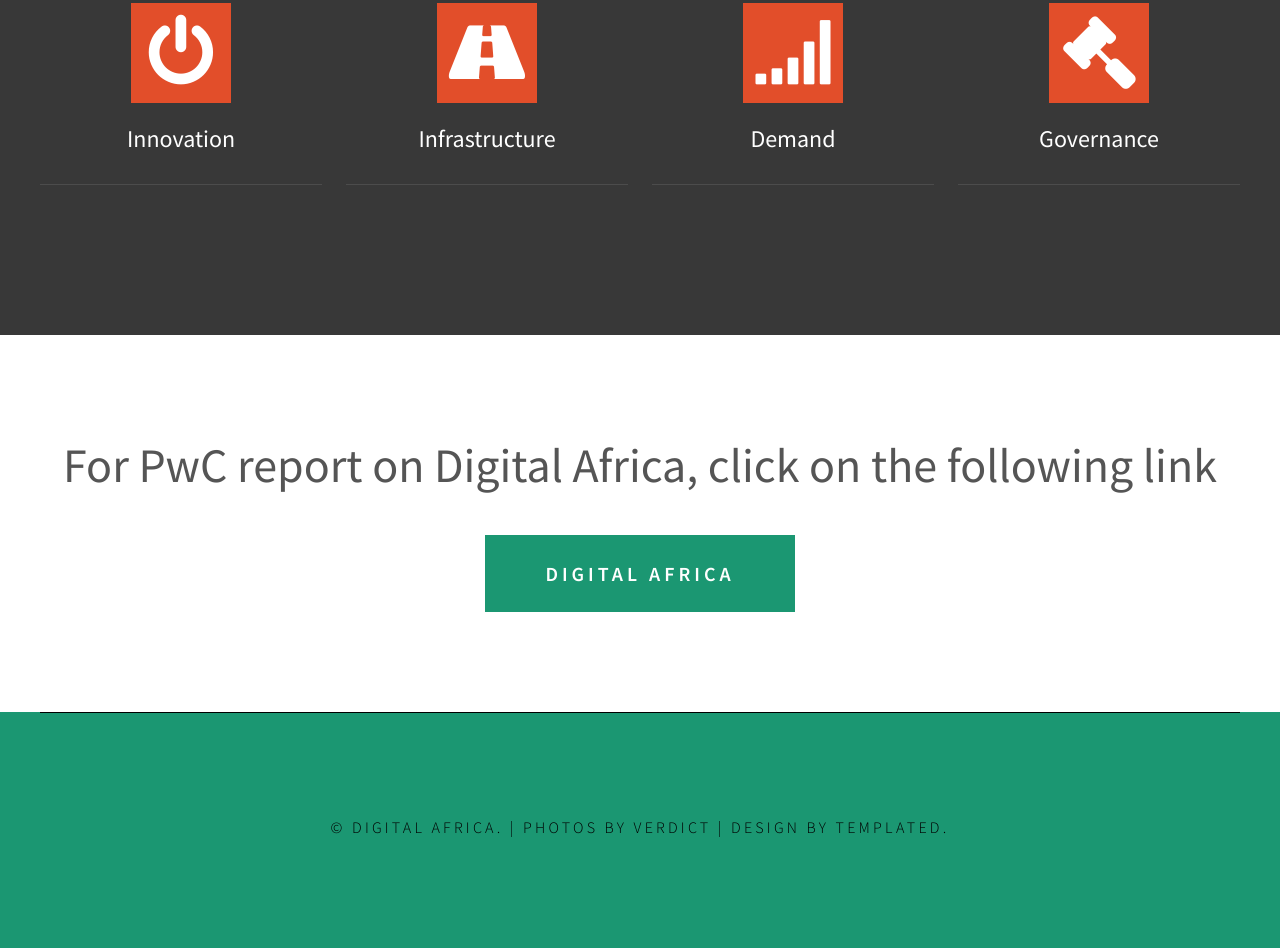
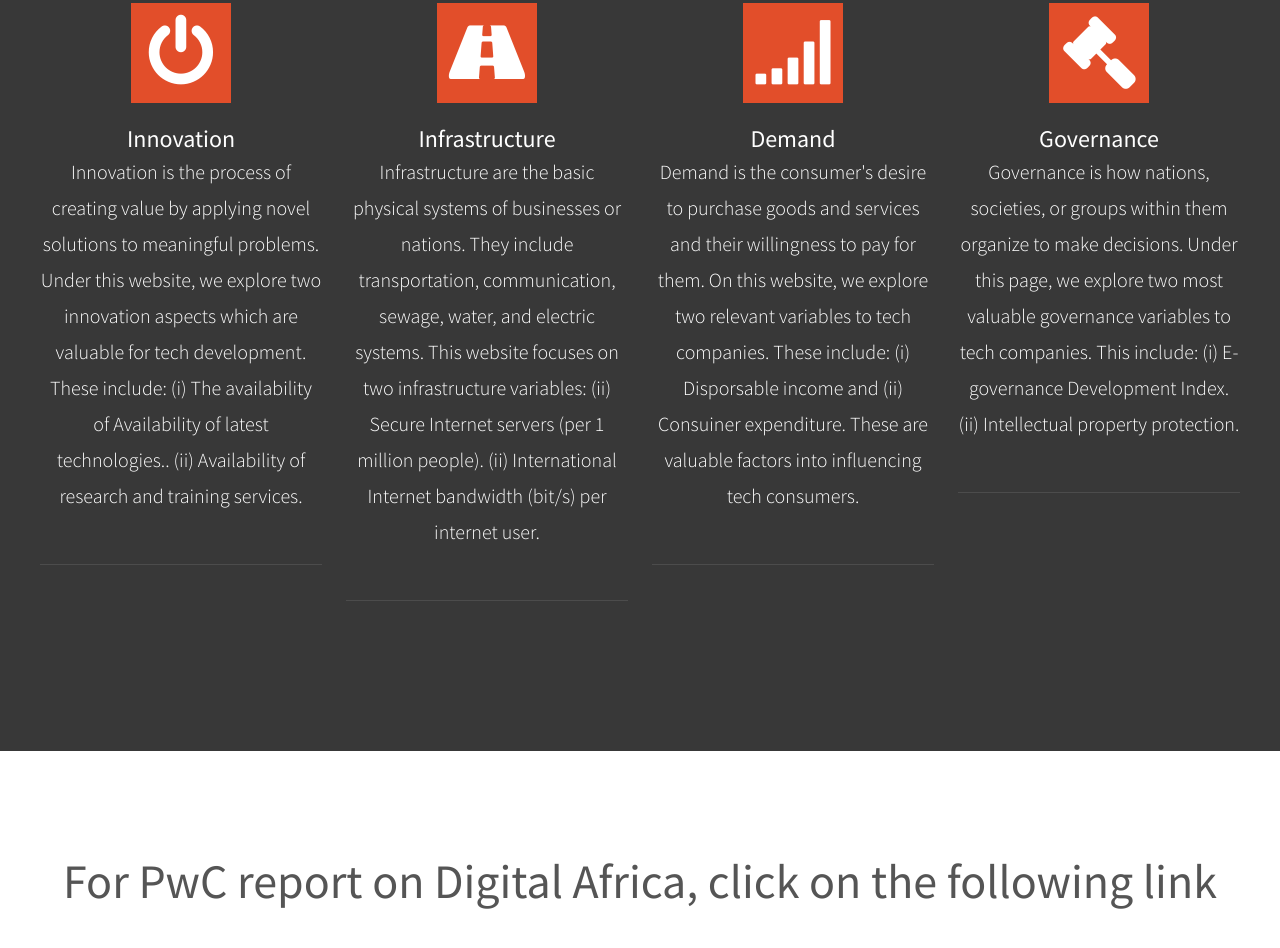
Before and after one commit to Leahnakaima/b3-group-project, a plain HTML site: page index.html in a window 1280 px wide. Shown: the part 1408-2356 px from the top of the page. Drawn offline with Linux system fonts and the light colour scheme.

Commit message:
add def of var on homepage

```diff
--- a/index.html
+++ b/index.html
@@ -38,6 +38,7 @@
 	<div id="banner" class="container">
 		<h2><strong>This is Digital Africa Portal, mapping the potential of four East African Nations</strong> </h2>
 		<br>
+
 		<p><strong>There is no better place in the world to invest in a technology business than in Ethiopia, Uganda, Tanzania, Rwanda, and Kenya. Often underrated, East Africa is a vibrant community with one of the fastest growing tech community on the African Continent.  Based on IMF and World Bank data, Ethiopia has the world’s fastest growing economy in the world and it had maintained it for 10 years. This adds value to tech businesses because a fast growing economy attracts people with special interest in new technology models.</strong></p>
 	</div>
 </div>
@@ -47,6 +48,7 @@
 			<div class="column1"> <span class="icon icon-off"></span>
 				<div class="title">
 					<h2>Innovation</h2>
+					<p>Innovation is the process of creating value by applying novel solutions to meaningful problems. Under this website, we explore two innovation aspects which are valuable for tech development. These include: (i) The availability of Availability of latest technologies.. (ii) Availability of research and training services.</p>
 				</div>
 
 			</div>
@@ -54,16 +56,19 @@
 			<div class="column2"> <span class="icon icon-road"></span>
 				<div class="title">
 					<h2>Infrastructure</h2>
+					<p>Infrastructure are the basic physical systems of businesses or nations. They include transportation, communication, sewage, water, and electric systems. This website focuses on two infrastructure variables: (ii) Secure Internet servers (per 1 million people). (ii) International Internet bandwidth (bit/s) per internet user.</p>
 				</div>
 			</div>
 			<div class="column3"> <span class="icon icon-signal"></span>
 				<div class="title">
 					<h2>Demand</h2>
+					<p>Demand is the consumer's desire to purchase goods and services and their willingness to pay for them. On this website, we explore two relevant variables to tech companies. These include: (i) Disporsable income and (ii) Consuiner expenditure. These are valuable factors into influencing tech consumers.</p>
 				</div>
 			</div>
 			<div class="column4"> <span class="icon icon-legal"></span>
 				<div class="title">
 					<h2>Governance</h2>
+					<p>Governance is how nations, societies, or groups within them organize to make decisions. Under this page, we explore two most valuable governance variables to tech companies. This include: (i) E-governance Development Index. (ii) Intellectual property protection.</p>
 				</div>
 			</div>
 		</div>
```
